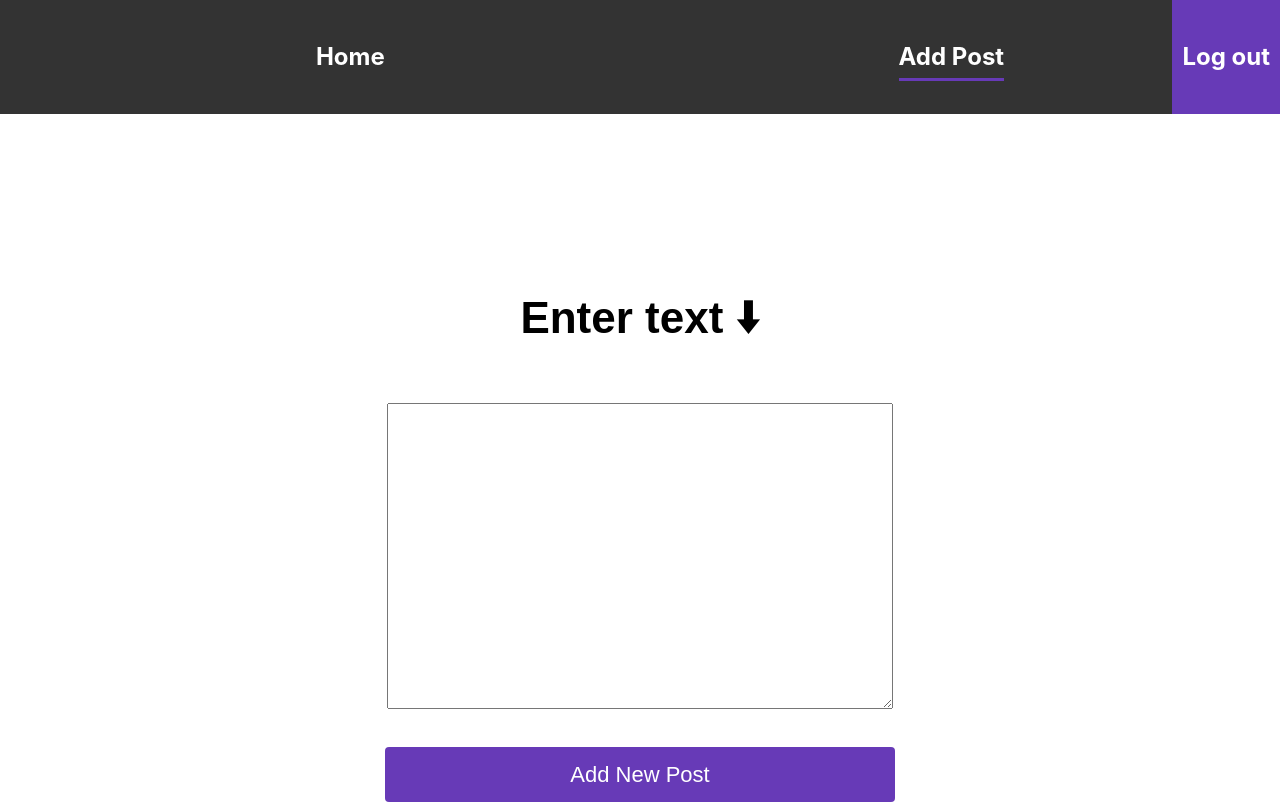
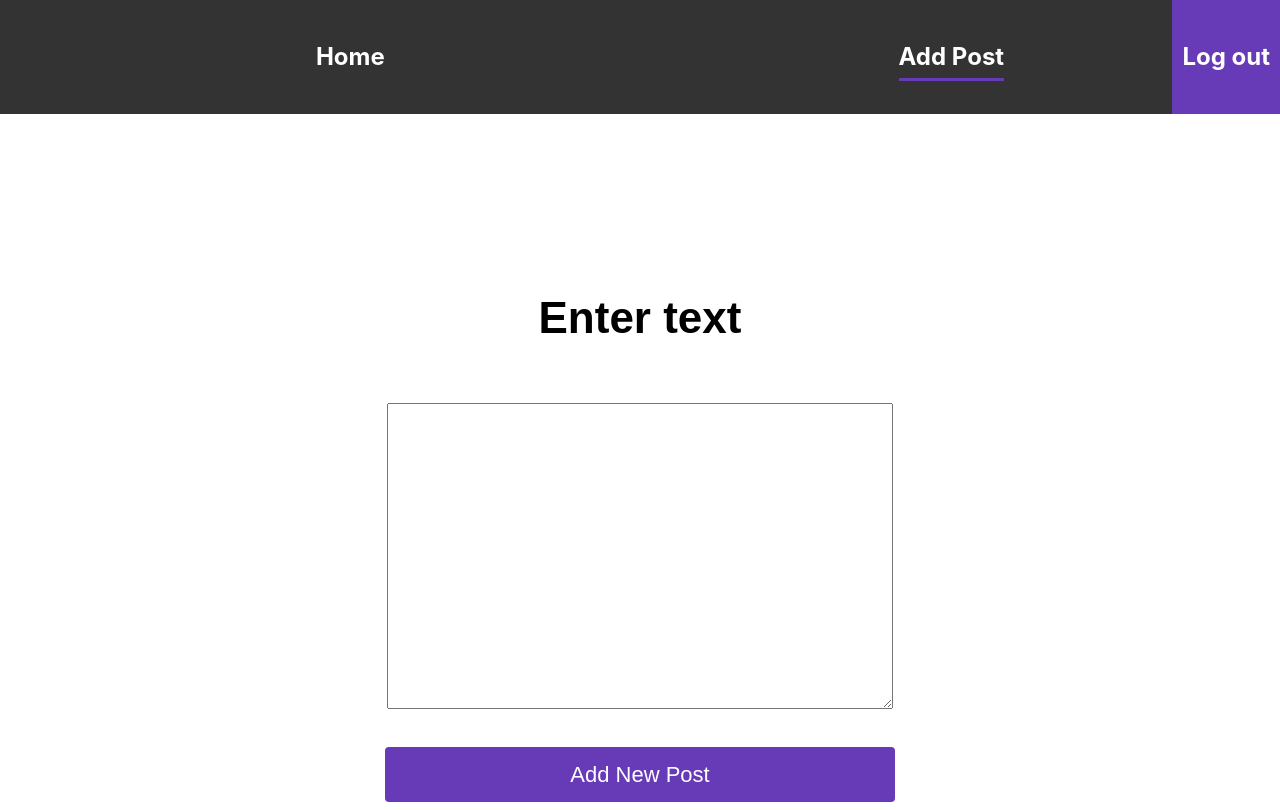
Before and after one commit to Evcadiy/Twitts, a React (Create React App) app: page /add-post in a window 1280 px wide. Built offline with nearby package versions, Linux system fonts and the light colour scheme.

Commit message:
new commit

```diff
--- a/src/components/Card/Card.module.scss
+++ b/src/components/Card/Card.module.scss
@@ -15,8 +15,8 @@
   overflow-wrap: break-word;
   word-break: break-all;
   white-space: pre-line;
-  @media (max-width: 425.9px) {
-    max-width: 150px;
+  @media (max-width: 768.9px) {
+    max-width: 200px;
   }
   &:hover {
     box-shadow: 0 8px 16px rgba(0, 0, 0, 0.2);
--- a/src/pages/AddPost.jsx
+++ b/src/pages/AddPost.jsx
@@ -18,7 +18,7 @@ const AddPost = () => {
     <>
       <Header />
       <div className={styles.container}>
-        <h1>Enter text 🠫</h1>
+        <h1>Enter text</h1>
         <textarea
           value={postText}
           onChange={(e) => setPostText(e.target.value)}
```
